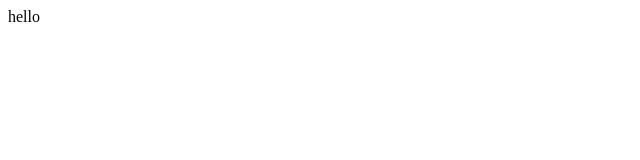
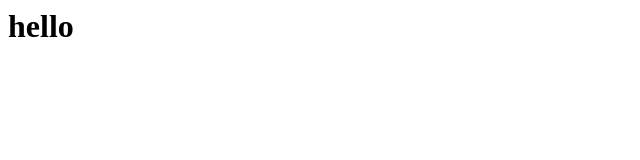
Before and after one commit to AgataAnja/booking, a plain HTML site: page index.html in a window 1280 px wide. Shown: the whole page, without its empty margins (0-640 px from the left). Drawn offline with Linux system fonts and the light colour scheme.

Commit message:
Update index.html

```diff
--- a/index.html
+++ b/index.html
@@ -1 +1 @@
-<p>hello</p>
+<h1>hello</h1>
```
